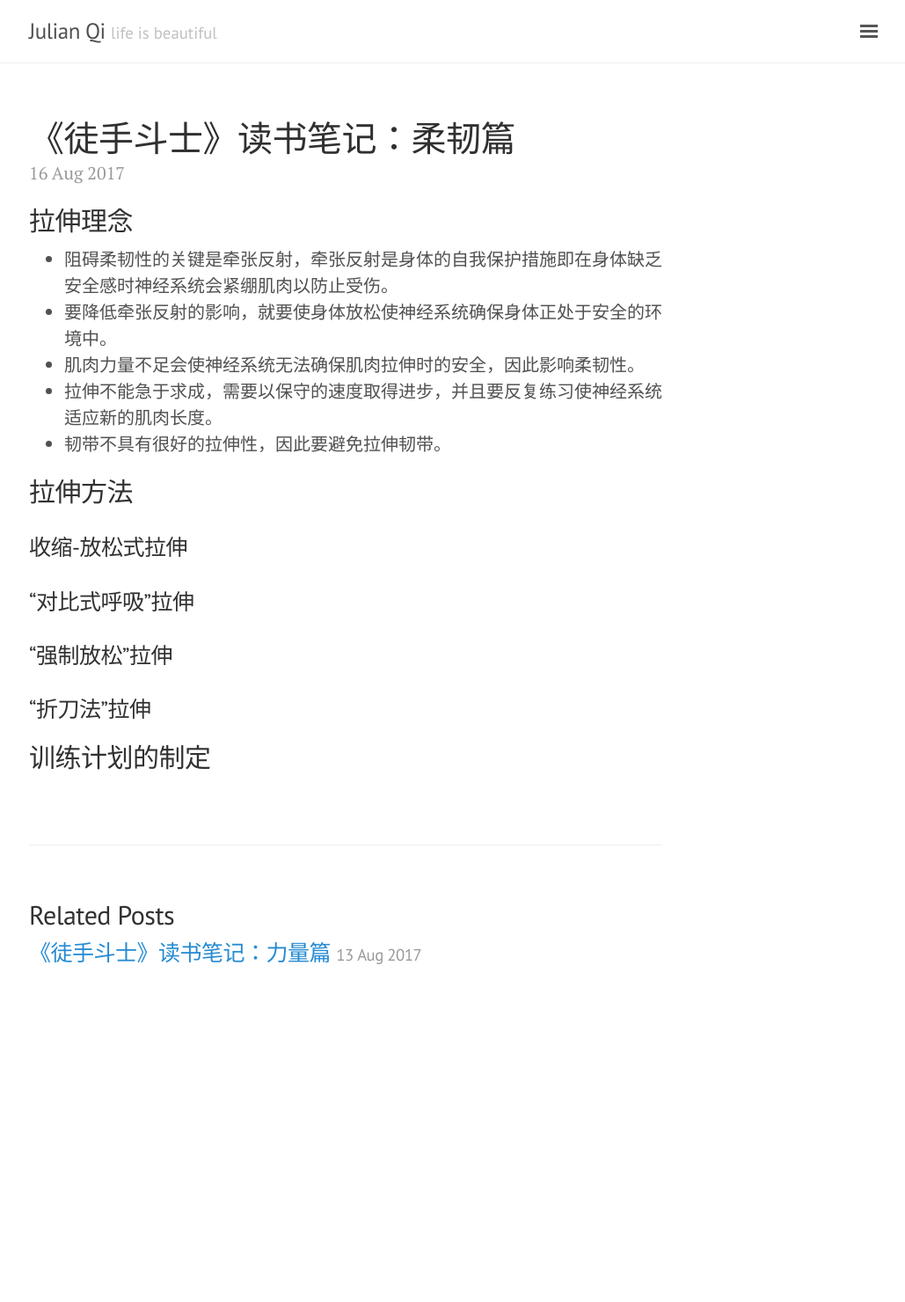
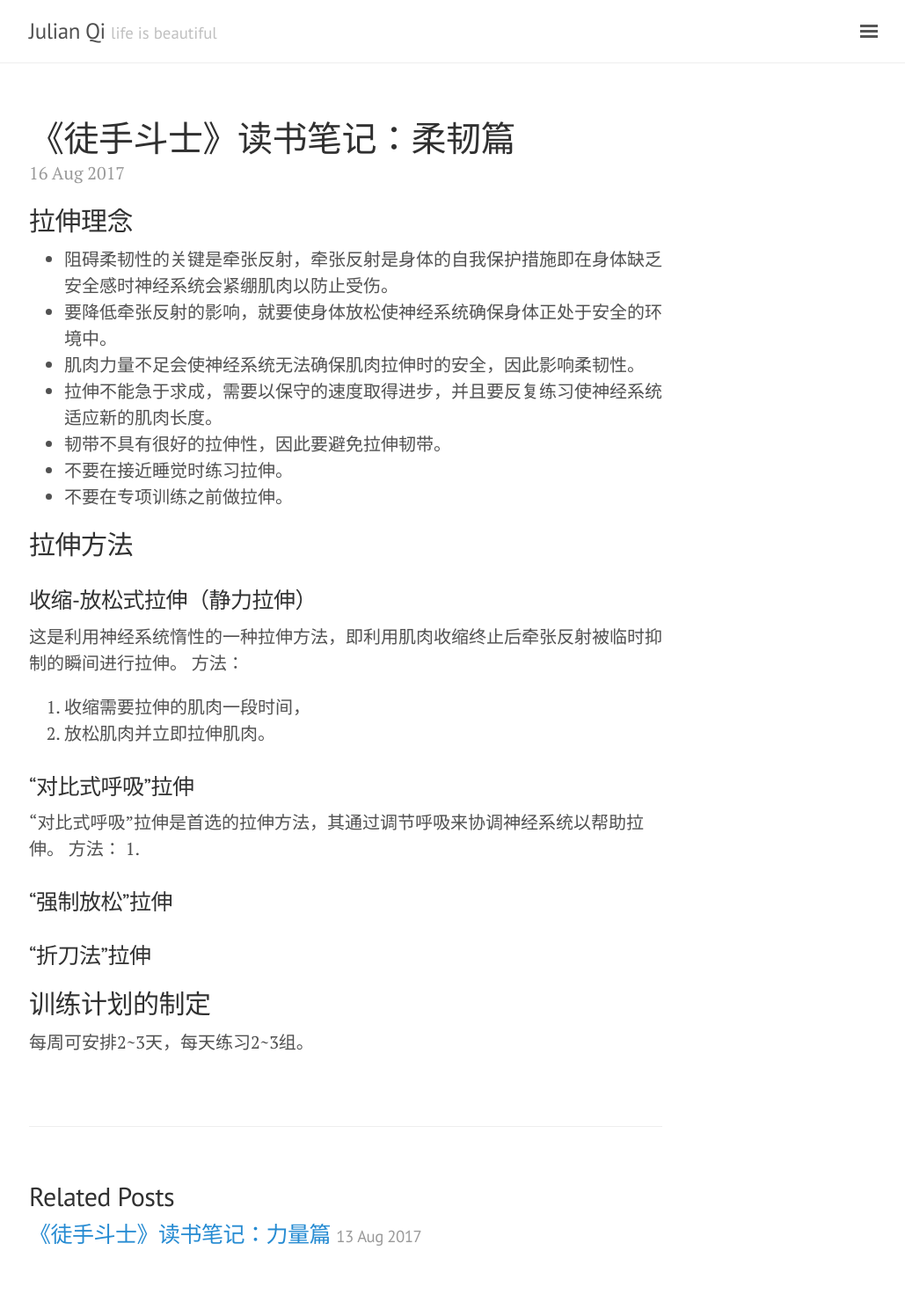
Before and after one commit to julianqi/julianqi.github.io, a Jekyll site: the page built from _posts/2017-08-16-notes-of-the-nacked-warrior-part2.md, in a window 1280 px wide. Shown: the whole page at 88% size, without its empty margins (247-1276 px from the left). Built offline with Jekyll 4.4.1, drawn with Linux system fonts in a browser that asks for light colours; before the commit the page ends 1160 px from its top, so only the background shows below that.

Commit message:
Update 2017-08-16-notes-of-the-nacked-warrior-part2.md

```diff
--- a/_posts/2017-08-16-notes-of-the-nacked-warrior-part2.md
+++ b/_posts/2017-08-16-notes-of-the-nacked-warrior-part2.md
@@ -9,14 +9,24 @@ title: 《徒手斗士》读书笔记：柔韧篇
 - 肌肉力量不足会使神经系统无法确保肌肉拉伸时的安全，因此影响柔韧性。
 - 拉伸不能急于求成，需要以保守的速度取得进步，并且要反复练习使神经系统适应新的肌肉长度。
 - 韧带不具有很好的拉伸性，因此要避免拉伸韧带。
+- 不要在接近睡觉时练习拉伸。
+- 不要在专项训练之前做拉伸。
 
 ## 拉伸方法
-### 收缩-放松式拉伸
+### 收缩-放松式拉伸（静力拉伸）
+这是利用神经系统惰性的一种拉伸方法，即利用肌肉收缩终止后牵张反射被临时抑制的瞬间进行拉伸。
+方法：
+1. 收缩需要拉伸的肌肉一段时间，
+2. 放松肌肉并立即拉伸肌肉。
 
 ### “对比式呼吸”拉伸
+“对比式呼吸”拉伸是首选的拉伸方法，其通过调节呼吸来协调神经系统以帮助拉伸。
+方法：
+1.
 
 ### “强制放松”拉伸
 
 ### “折刀法”拉伸
 
 ## 训练计划的制定
+每周可安排2~3天，每天练习2~3组。
```
